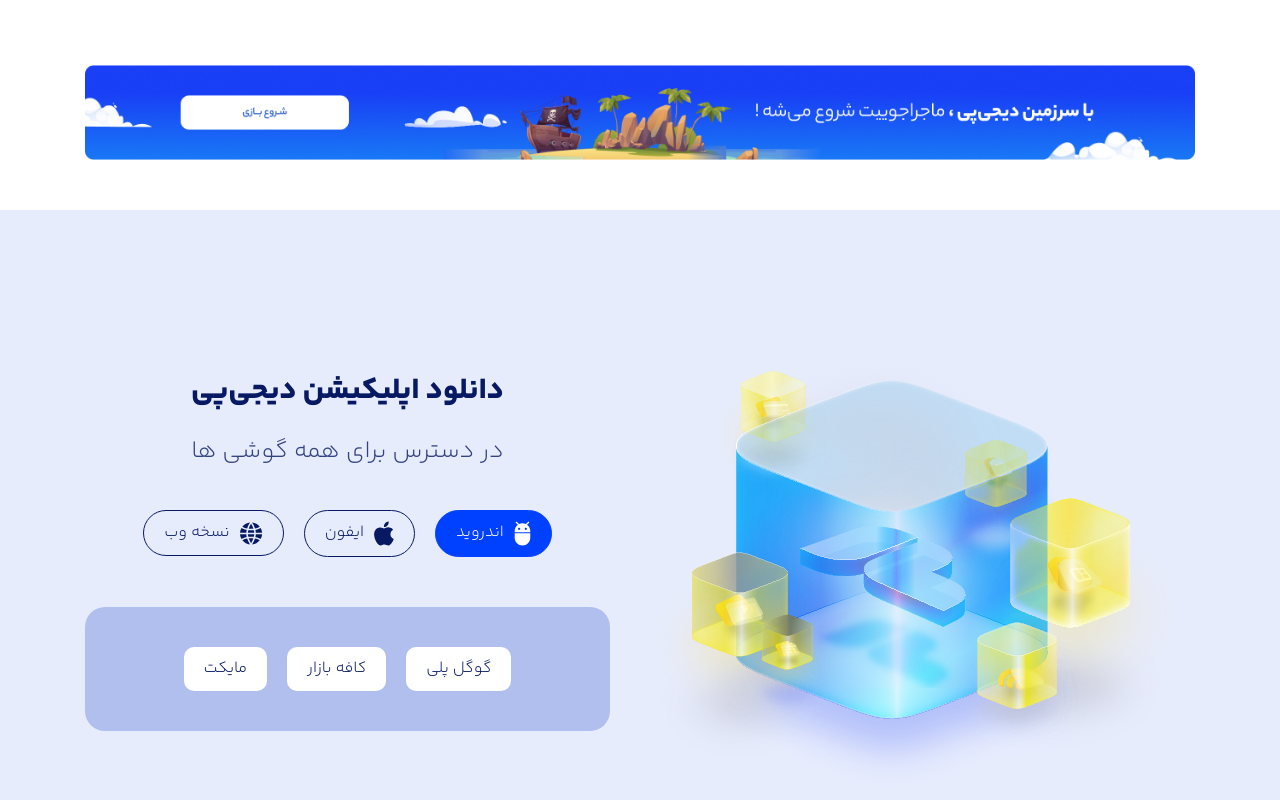
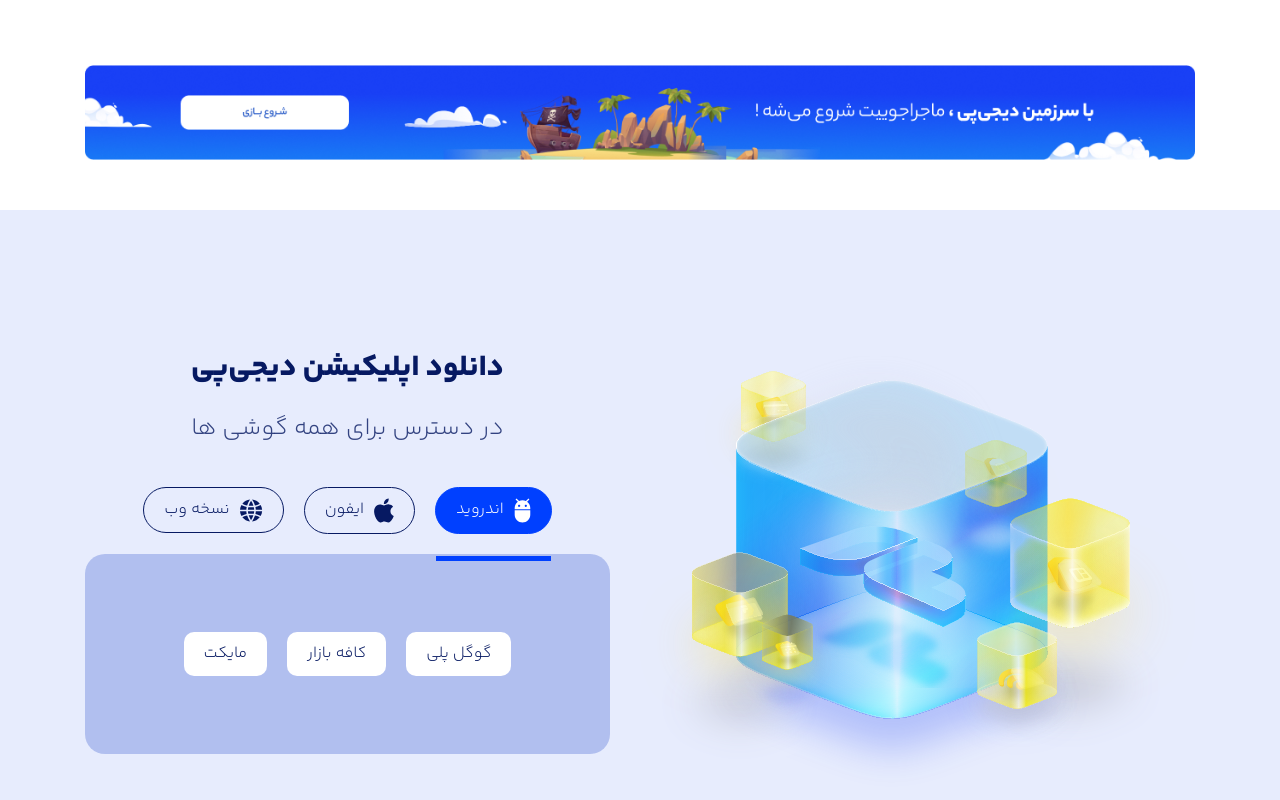
Before and after one commit to MohamadMahdi-Tasha/digipay-clone, a Next.js app: page / in a window 1280 px wide. Shown: the part 1758-2558 px from the top of the page. Built offline with nearby package versions, Linux system fonts and the light colour scheme.

Commit message:
added small effect to download buttons in third section

```diff
--- a/components/downloadButtonComponent.tsx
+++ b/components/downloadButtonComponent.tsx
@@ -16,7 +16,7 @@
     return (
         <button onClick={onClick}
                 data-active={isActive}
-                className={'flex shrink-0 transition-all data-[active="true"]:bg-themeColor data-[active="true"]:text-white data-[active="true"]:border-themeColor items-center rounded-[50rem] border-darkBlue border gap-[10px] py-[10px] px-[20px] truncate text-darkBlue font-light text-[16px] data-[active="true"]:after:content-[""] data-[active="true"]:after:absolute data-[active="true"]:after:top-full data-[active="true"]:after:left-0 data-[active="true"]:after:w-full data-[active="true"]:after:h-[2px] data-[active="true"]:after:bg-themeColor relative'}
+                className={'flex shrink-0 transition-all data-[active="true"]:bg-themeColor data-[active="true"]:text-white data-[active="true"]:border-themeColor items-center rounded-[50rem] border-darkBlue border gap-[10px] py-[10px] px-[20px] text-darkBlue font-light text-[16px] relative lg:data-[active="true"]:after:content-[""] lg:data-[active="true"]:after:absolute lg:data-[active="true"]:after:w-full lg:data-[active="true"]:after:h-[5px] lg:data-[active="true"]:after:bg-themeColor lg:data-[active="true"]:after:left-0 lg:data-[active="true"]:after:top-full lg:data-[active="true"]:after:translate-y-[23px]'}
         >
             <IconComponent name={name} />
             {
--- a/components/pageSections/thirdSectionComponent.tsx
+++ b/components/pageSections/thirdSectionComponent.tsx
@@ -24,12 +24,12 @@
                 <div className={'lg:w-[50%] w-full'}>
                     <h4 className={'text-center text-darkBlue text-[30px] mb-[20px] font-extrabold'}>دانلود اپلیکیشن دیجی‌پی</h4>
                     <h5 className={'text-center text-darkBlue/80 text-[24px] mb-[40px] font-light'}>در دسترس برای همه گوشی ها</h5>
-                    <div className={'flex justify-center items-center gap-[20px] mb-[50px] overflow-auto'}>
+                    <div className={'flex justify-center items-center gap-[20px] mb-[20px] lg:overflow-visible overflow-auto'}>
                         <DownloadButtonComponent name={'android'} isActive={isAndroidActive} onClick={() => {setAndroidActive(true);setIosActive(false);setWeb1Active(false);}} />
                         <DownloadButtonComponent name={'ios'} isActive={isIosActive} onClick={() => {setAndroidActive(false);setIosActive(true);setWeb1Active(false);}} />
                         <DownloadButtonComponent name={'web'} isActive={isWebActive} onClick={() => {setAndroidActive(false);setIosActive(false);setWeb1Active(true);}} />
                     </div>
-                    <div className={'flex justify-center items-center flex-wrap gap-[20px] px-[20px] py-[40px] rounded-[20px] bg-mediumBlue'}>
+                    <div className={'flex justify-center items-center flex-wrap gap-[20px] px-[20px] py-[40px] rounded-[20px] bg-mediumBlue h-[200px] overflow-auto'}>
                         {
                             (isAndroidActive)
                                 ? (
```
